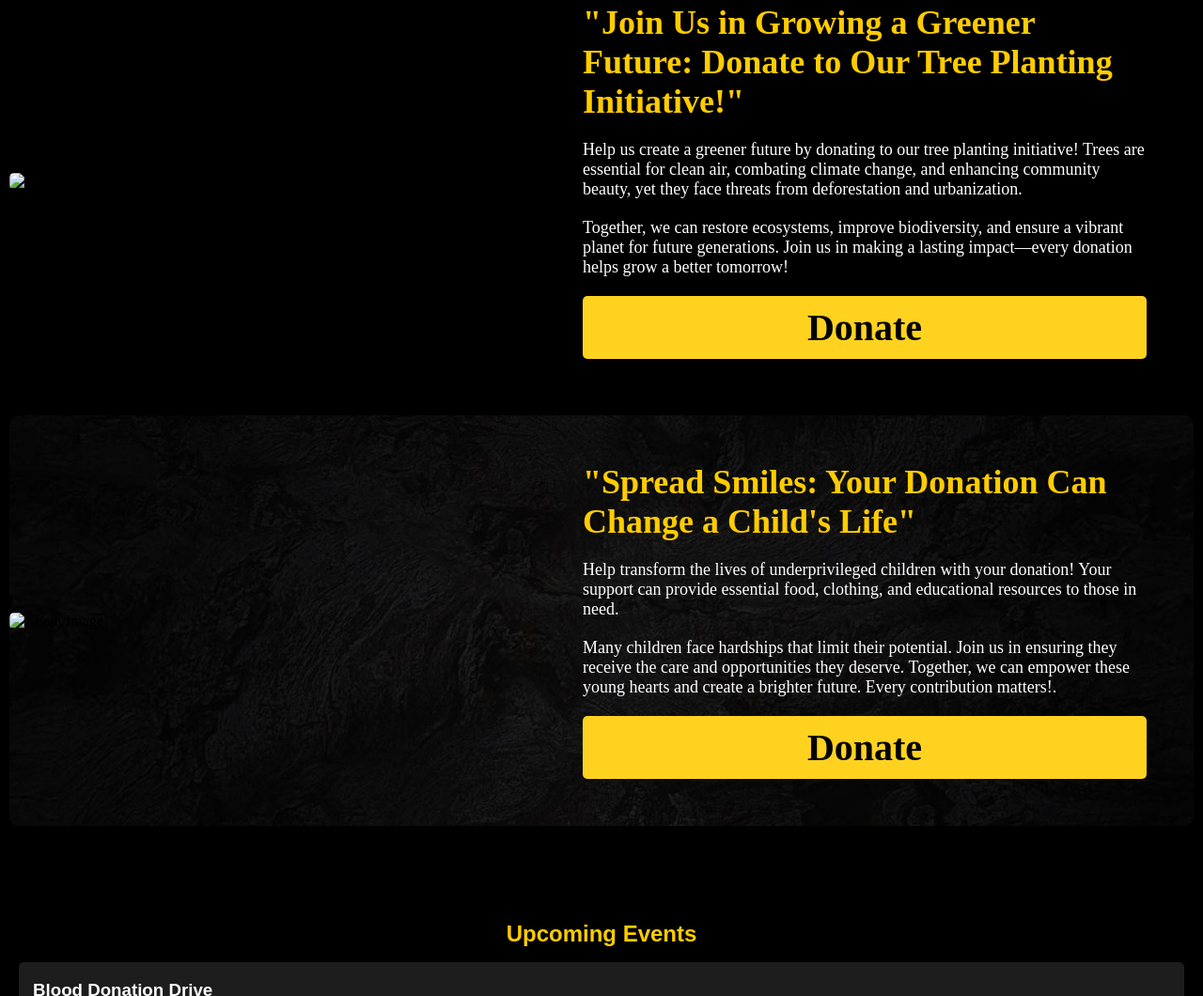
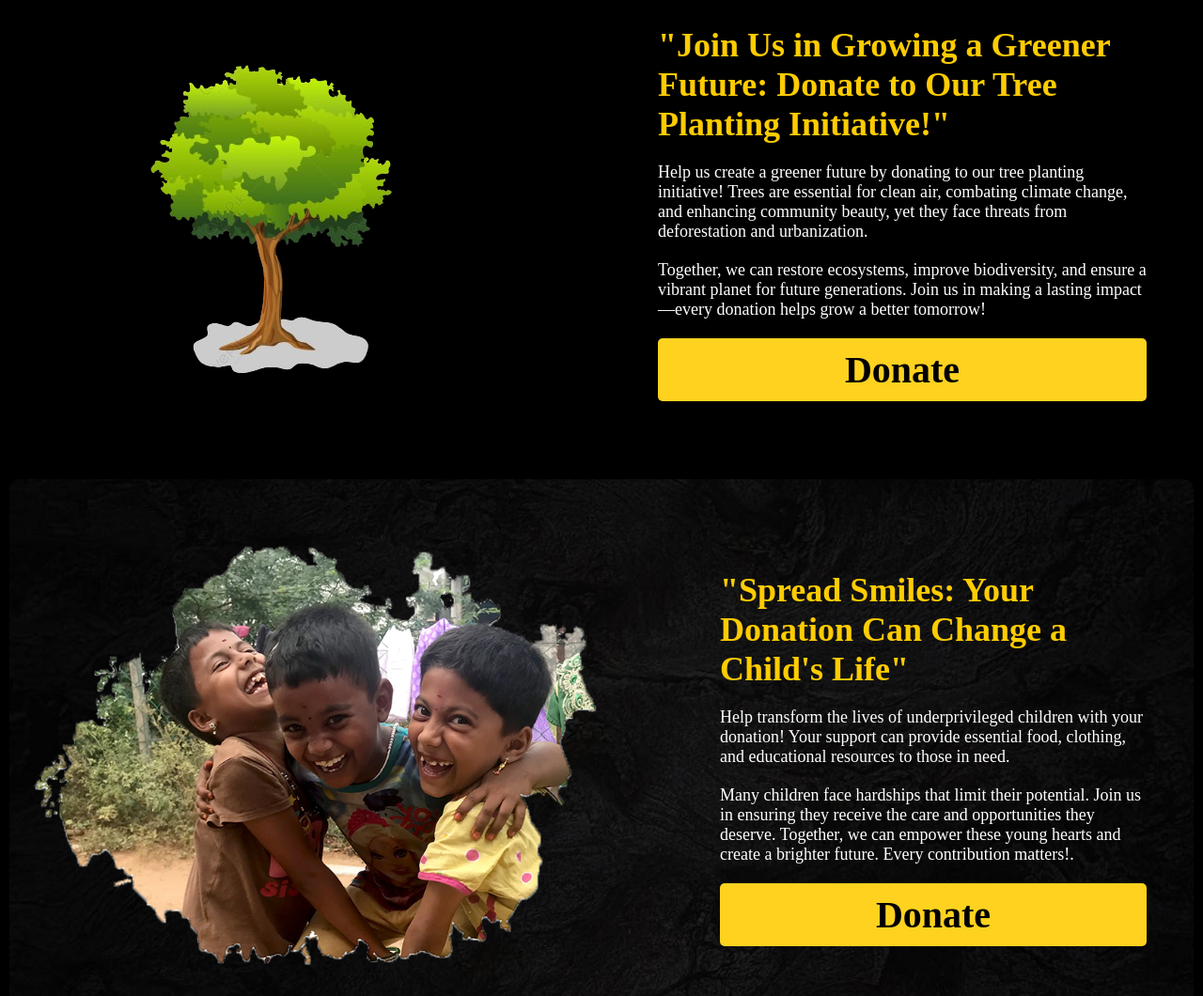
Before and after one commit to aditya080404/Div-Creator, a plain HTML site: page index.html in a window 1280 px wide. Shown: the part 1351-2411 px from the top of the page at 94% size. Drawn offline with Linux system fonts and the light colour scheme; the site is published under a folder, as on GitHub Pages, so addresses that start at the root find nothing.

Commit message:
Update index.html

```diff
--- a/index.html
+++ b/index.html
@@ -68,7 +68,7 @@
 
 <div class="about dark-theme2"><!-- plant donatin -->
   <div class="about-image">
-    <img src="/image/tree1.png" alt="About Image">
+    <img src="image/tree1.png" alt="About Image">
   </div>
     <div class="about-content">
       <h2>"Join Us in Growing a Greener Future: Donate to Our Tree Planting Initiative!"</h2>
@@ -81,7 +81,7 @@
 
 <div class="about dark-theme3">  <!-- ngo donatin -->
   <div class="about-image">
-    <img src="/image/child.png" alt="About Image">
+    <img src="image/child.png" alt="About Image">
   </div>
     <div class="about-content">
       <h2>"Spread Smiles: Your Donation Can Change a Child's Life" </h2>
```
